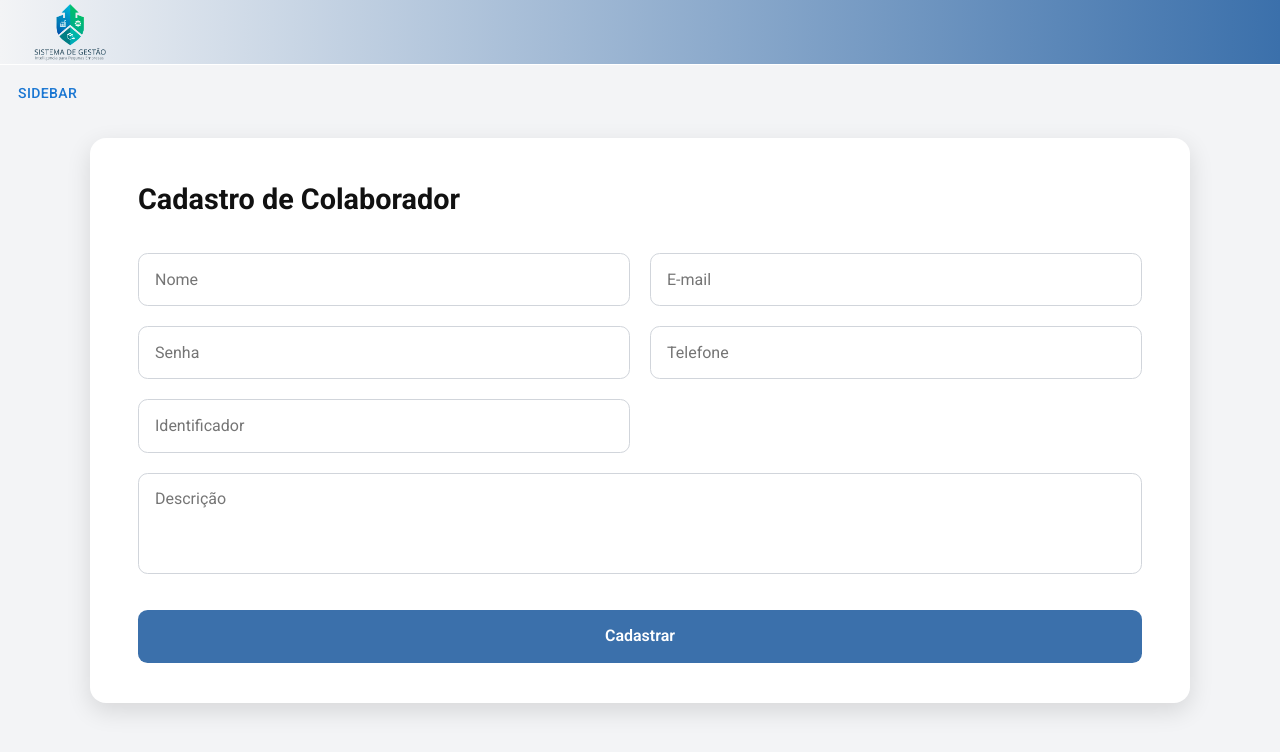
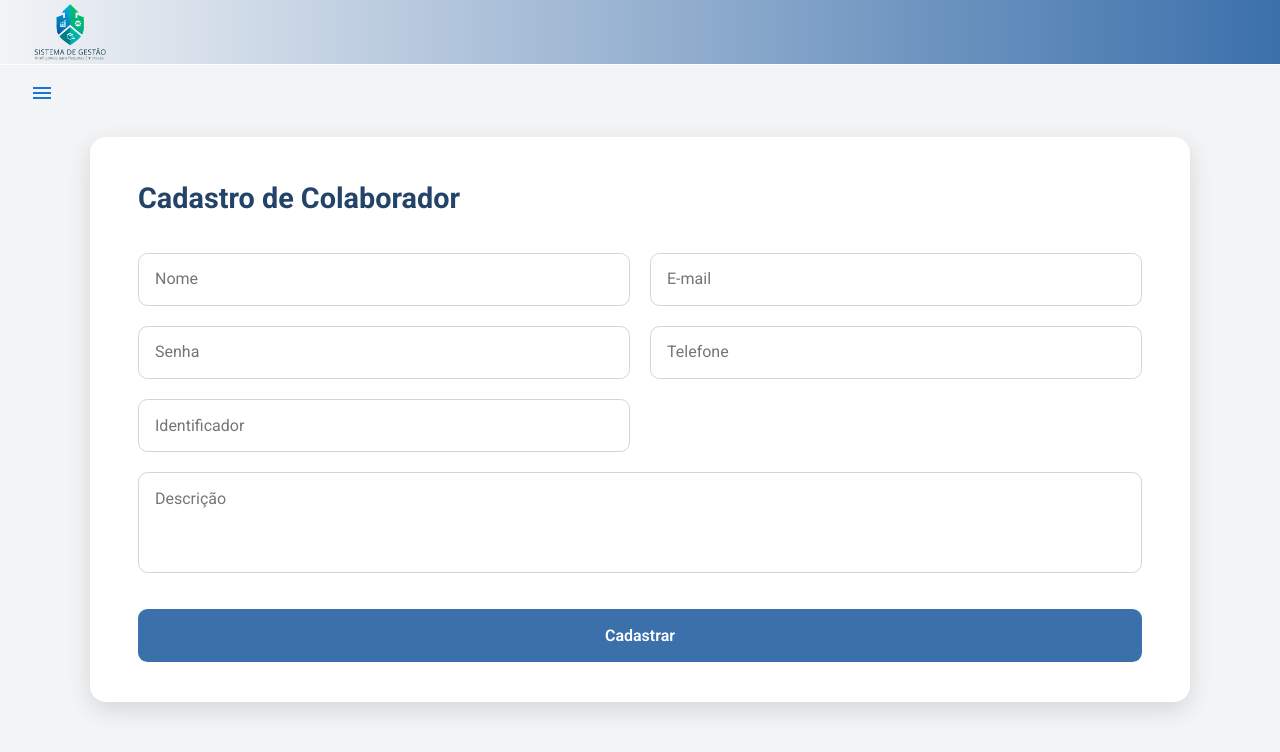
Before and after one commit to martinssluis/Gestao-de-Empresas-frontend, a React (Vite) app in the folder gestaoEmpresasFrontend/: page /app/collaborators in a window 1280 px wide. Shown: the top 752 px of the page. Built offline with nearby package versions, Linux system fonts and the light colour scheme.

Commit message:
style: Changed sidebar icon and colors

```diff
--- a/gestaoEmpresasFrontend/src/components/Header/Header.jsx
+++ b/gestaoEmpresasFrontend/src/components/Header/Header.jsx
@@ -10,6 +10,7 @@ export default function Header() {
           src={logo}
           alt="Logo do sistema de gestão"
         />
+        {/* Criar funcionalidade do header icon account */}
       </div>
     </header>
   );
--- a/gestaoEmpresasFrontend/src/components/SideBar/SwipeableDrawer.jsx
+++ b/gestaoEmpresasFrontend/src/components/SideBar/SwipeableDrawer.jsx
@@ -12,6 +12,7 @@ import InboxIcon from '@mui/icons-material/MoveToInbox';
 import MailIcon from '@mui/icons-material/Mail';
 import styles from './Sidebar.module.css';
 import { Link } from 'react-router-dom';
+import MenuIcon from '@mui/icons-material/Menu';
 
 export default function SwipeableTemporaryDrawer() {
   const menuItems = [
@@ -66,7 +67,7 @@ export default function SwipeableTemporaryDrawer() {
     <div className={styles.sidebar}>
       {['left'].map((anchor) => (
         <React.Fragment key={anchor}>
-          <Button onClick={toggleDrawer(anchor, true)}>SIDEBAR</Button>
+          <Button onClick={toggleDrawer(anchor, true)}><MenuIcon/></Button>
           <SwipeableDrawer
             anchor={anchor}
             open={state[anchor]}
--- a/gestaoEmpresasFrontend/src/pages/Collaborators/Collaborators.jsx
+++ b/gestaoEmpresasFrontend/src/pages/Collaborators/Collaborators.jsx
@@ -94,4 +94,5 @@ export default function Collaborators() {
       </section>
     </div>
   );
+  // Abas relacionais: consultas, dashboard
 }
--- a/gestaoEmpresasFrontend/src/pages/Collaborators/Collaborators.module.css
+++ b/gestaoEmpresasFrontend/src/pages/Collaborators/Collaborators.module.css
@@ -26,7 +26,7 @@
 .h1 {
   margin-bottom: 2rem;
   font-size: 1.8rem;
-
+  color: #234368;
 }
 
 .form {
@@ -56,6 +56,7 @@ textarea:focus {
   border-color: #3b70ab;
   outline: none;
   box-shadow: 0 0 0 2px rgba(99, 102, 241, 0.2);
+  border-width: 3px;
 }
 
 .buttons {
```
